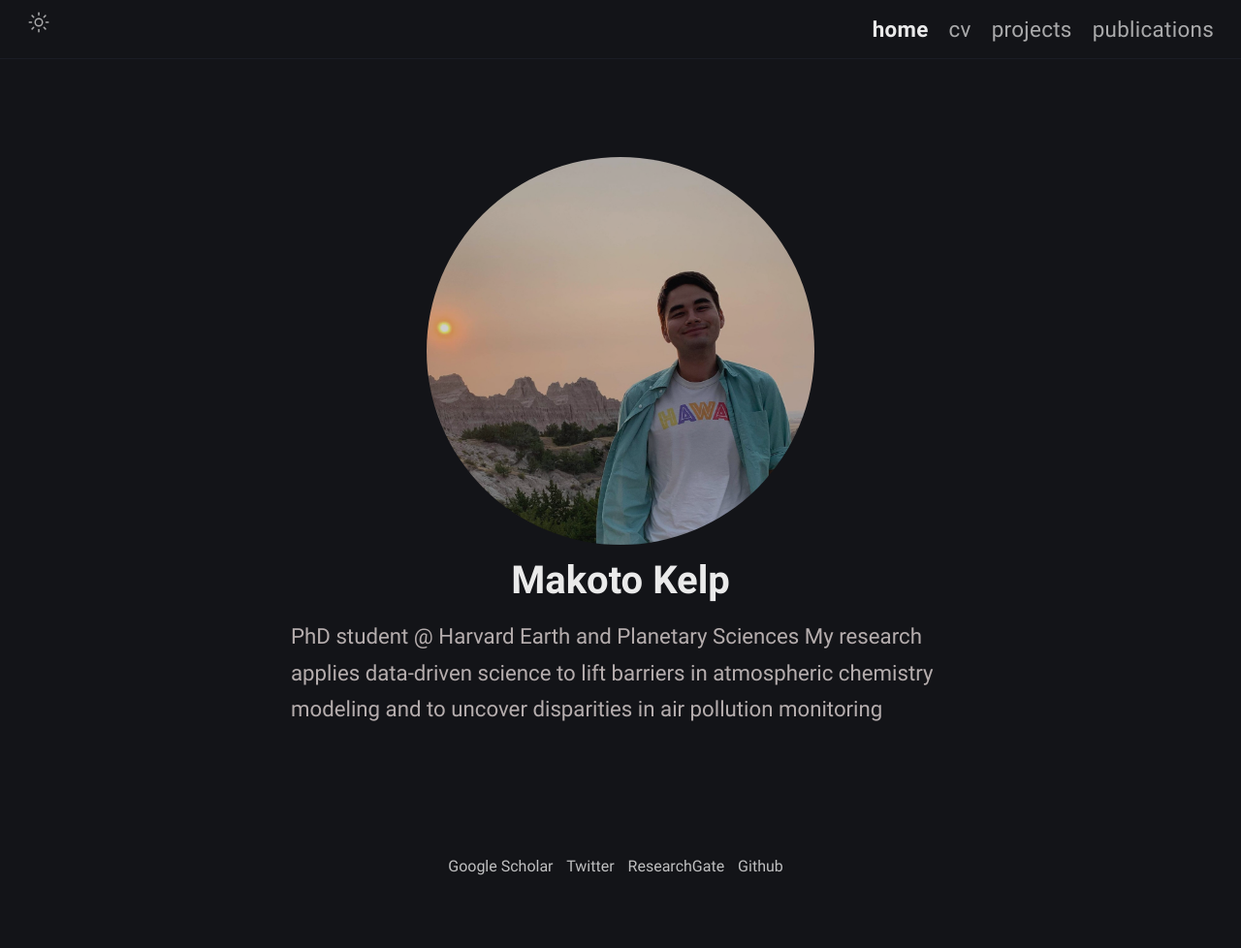
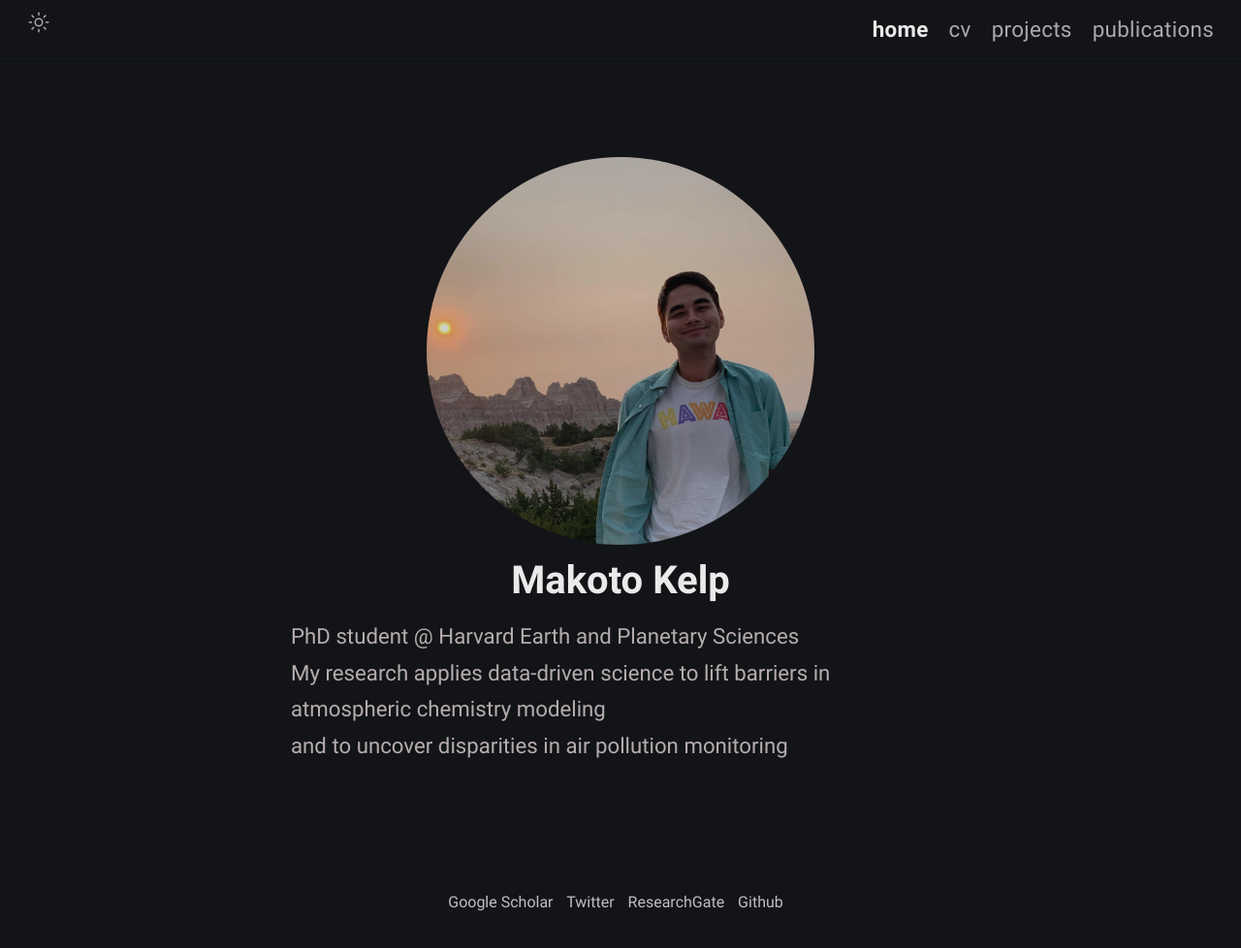
Before and after one commit to mkelp/mkelp.github.io, a Jekyll site: the page built from index.md, in a window 1280 px wide. Shown: the whole page at 97% size. Built offline with Jekyll 4.4.1, drawn with Linux system fonts in a browser that asks for light colours; before the commit the page ends 940 px from its top, so only the background shows below that; some of the changed lines change nothing that is shown.

```diff
--- a/_config.yml
+++ b/_config.yml
@@ -11,12 +11,8 @@
 # Profile settings
 author:
   name: Makoto Kelp # author name
-  bio: |- # tell to the world
-    PhD student @ Harvard Earth and Planetary Sciences
-
-    My research applies data-driven science to lift barriers in atmospheric chemistry modeling
-
-    and to uncover disparities in air pollution monitoring
+  bio:
+    "PhD student @ Harvard Earth and Planetary Sciences<br>My research applies data-driven science to lift barriers in atmospheric chemistry modeling<br>and to uncover disparities in air pollution monitoring"
 
   username: mkelp # general username
   github: mkelp # github username
```
Also changed, not shown: projects.md (+2 -0 lines).
